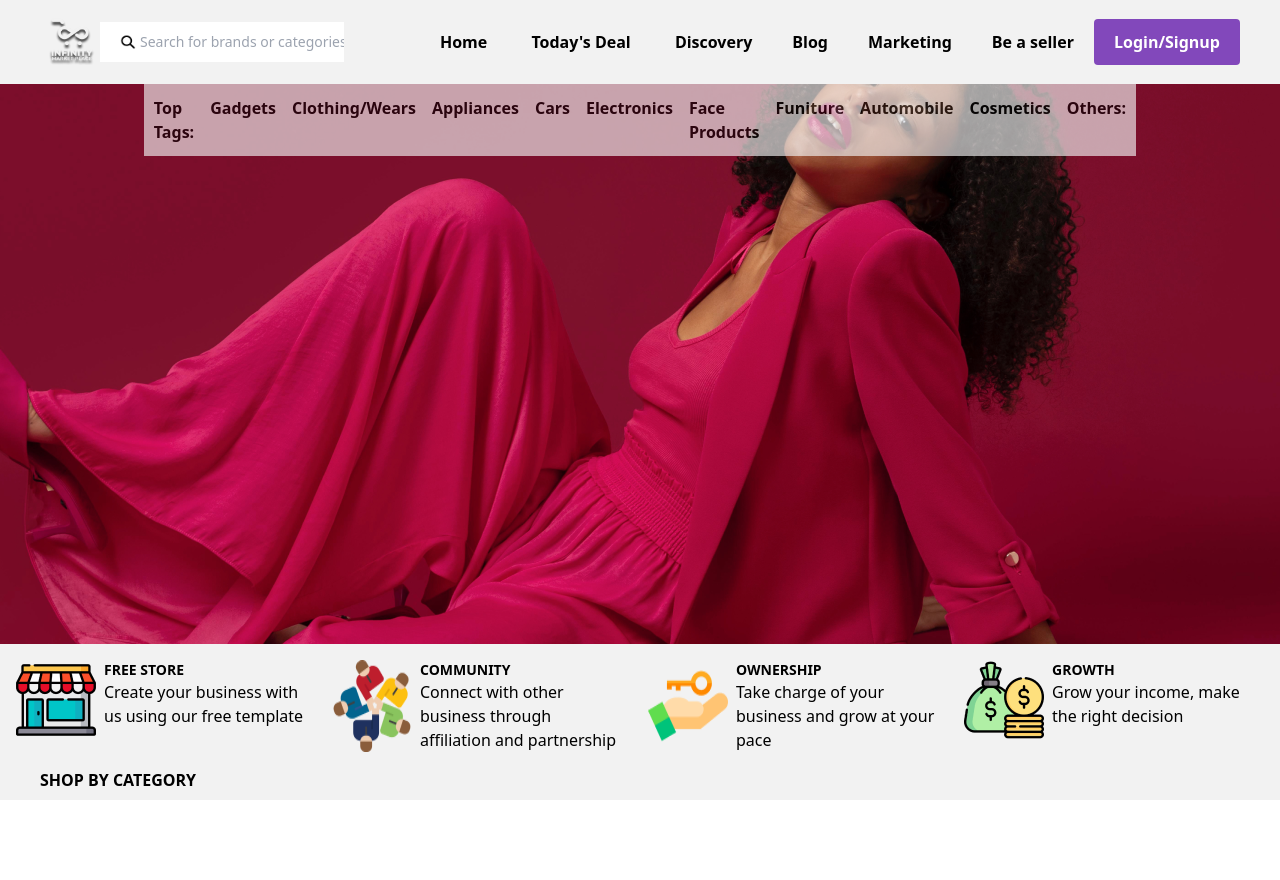
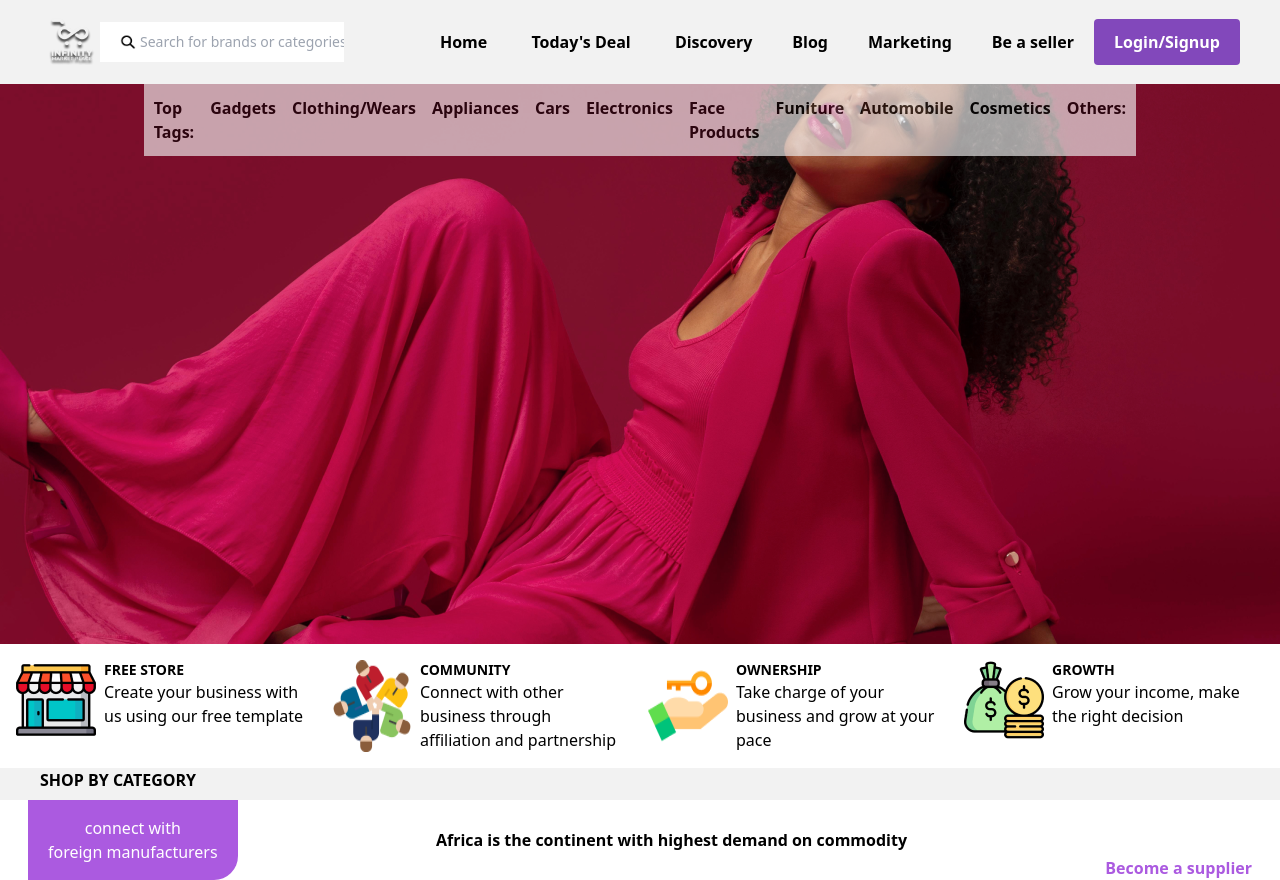
Before and after one commit to O-GDev/InfinityProductMarket, a React (Vite) app: page /producthome in a window 1280 px wide. Before the commit the page ends 800 px from the top, so only its background shows below. Built offline with nearby package versions, Linux system fonts and the light colour scheme.

Commit message:
first commit

```diff
--- a/src/screens/productplacehome.jsx
+++ b/src/screens/productplacehome.jsx
@@ -97,7 +97,7 @@ useEffect(()=>{
 
     </div>
 
-    <div className='columns-4 p-4'>
+    <div className='columns-4 p-4 bg-white'>
       <div className='flex flex-row'>
       <img src='/assets/store 1.png' />
         <div>
@@ -132,6 +132,7 @@ the right decision </p>
       </div>
     </div>
 
+      {/* shop by category */}
     <div className='pl-10'>
       <h3 className='font-bold'>SHOP BY CATEGORY</h3>
     </div>
@@ -145,6 +146,21 @@ the right decision </p>
       <div></div>
     </div>
 
+
+    <div className='flex flex-row h-20 justify-between m-2 px-5 bg-white'>
+      <div className='flex p-5 rounded-br-3xl' style={{backgroundColor:'#ab5ae0'}}>
+      <div className='flex justify-center self-center' >
+        <span className='text-white text-center'>connect with <br /> foreign manufacturers</span>
+      </div>
+      </div>
+      <div className='flex justify-center self-center'>
+        <h5 className='font-bold'>Africa is the continent with highest demand on commodity</h5>
+      </div>
+      <div className='flex justify-center self-end'>
+        <h5 className='font-semibold' style={{color:'#ab5ae0'}}>Become a supplier</h5>
+      </div>
+    </div>
+
   </div>
   <Outlet />
   </>
```
